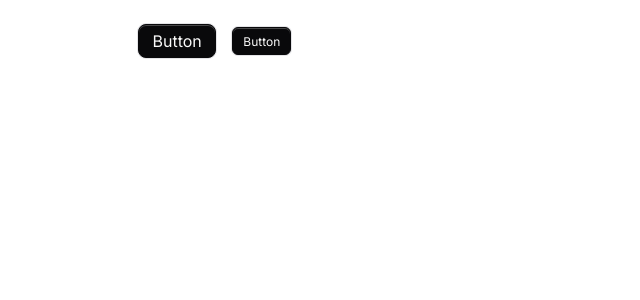
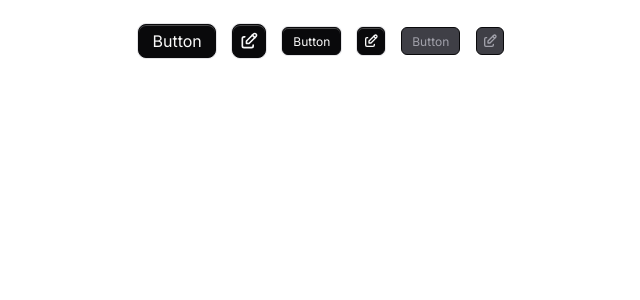
Before and after one commit to dinwwwh/dollar-ui, a React (Vite) app in the folder packages/core/: page / in a window 1280 px wide. Shown: the top 300 px of the page, without its empty margins (202-842 px from the left). Built offline with nearby package versions, Linux system fonts and the light colour scheme.

Commit message:
feat: $btn-square

```diff
--- a/packages/core/package.json
+++ b/packages/core/package.json
@@ -11,6 +11,7 @@
   "dependencies": {
     "@fontsource-variable/inter": "^5.0.19",
     "@fontsource-variable/jetbrains-mono": "^5.0.21",
+    "@tabler/icons-react": "^3.11.0",
     "react": "^18.3.1",
     "react-dom": "^18.3.1"
   },
--- a/packages/core/src/app.tsx
+++ b/packages/core/src/app.tsx
@@ -1,3 +1,4 @@
+import { IconEdit } from '@tabler/icons-react'
 import classes from './app.module.css'
 
 export function App() {
@@ -6,7 +7,17 @@ export function App() {
 
       <div className={classes.component}>
         <button className="$btn">Button</button>
+        <button className="$btn $btn-square">
+          <IconEdit />
+        </button>
         <button className="$btn $btn-sm">Button</button>
+        <button className="$btn $btn-square $btn-sm">
+          <IconEdit />
+        </button>
+        <button className="$btn $btn-sm" disabled>Button</button>
+        <button className="$btn $btn-square $btn-sm" disabled>
+          <IconEdit />
+        </button>
       </div>
 
     </div>
--- a/packages/core/src/styles/base.css
+++ b/packages/core/src/styles/base.css
@@ -15,7 +15,7 @@
     transition-duration: 200ms;
   }
 
-  *:focus {
+  *:focus-visible {
     outline: 2px solid var(--\$-fg-gray-500);
     outline-offset: 2px;
   }
--- a/packages/core/src/styles/ui/button.css
+++ b/packages/core/src/styles/ui/button.css
@@ -1,26 +1,52 @@
 .\$btn {
+  display: inline-flex;
+  align-items: center;
+  justify-content: center;
+
   height: 34px;
   padding: 0 13.5px;
   border-radius: var(--\$-border-radius-lg);
   background-color: var(--\$-bg-gray-950);
   color: var(--\$-fg-gray-50);
-  transition-property: background-color, color;
-  box-shadow:
-    rgba(255, 255, 255, 0.25) 0px 1px 0px 0px inset,
-    var(--\$-bg-gray-200) 0px 0px 0px 1px;
-
   border-width: 0.5px;
   border-color: var(--\$-bg-gray-950);
 
-  &:hover {
-    background-color: var(--\$-bg-gray-900);
-    color: var(--\$-fg-gray-100);
+  &:not(:disabled, [aria-disabled='true'], [data-disabled='true']) {
+    box-shadow:
+      rgba(255, 255, 255, 0.25) 0px 1px 0px 0px inset,
+      var(--\$-bg-gray-200) 0px 0px 0px 1px;
+
+    transition-property: filter, background-color, color;
+
+    &:hover {
+      filter: brightness(1.1);
+      background-color: var(--\$-bg-gray-900);
+      color: var(--\$-fg-gray-50);
+    }
+    /*disabled:bg-gray-200 disabled:text-gray-400 disabled:shadow-none disabled:hover:brightness-100 dark:disabled:bg-gray-500/10 dark:disabled:[background-image:none] dark:disabled:text-gray-700 dark:disabled:shadow-none dark:disabled:border-none bg-gradient-to-b [box-shadow:rgba(255,255,255,0.25)_0px_1px_0px_0px_inset,var(--btn-border-color)_0px_0px_0px_1px] text-white hover:brightness-[1.1] transition-[filter] duration-150 ease-in-out active:brightness-95 dark:shadow-inner dark:to-0% dark:border-t dark:shadow-white/10 disabled:from-gray-100 disabled:to-gray-100 from-primary-500  */
+    &:active {
+      filter: brightness(0.9);
+      background-color: var(--\$-bg-gray-800);
+      color: var(--\$-fg-gray-300);
+    }
   }
 
   &:disabled,
-  &[aria-disabled='true'] {
-    background-color: var(--\$-bg-gray-800);
-    color: var(--\$-fg-gray-300);
+  &[aria-disabled='true'],
+  &[data-disabled='true'] {
+    background-color: var(--\$-bg-gray-700);
+    color: var(--\$-fg-gray-400);
+    cursor: not-allowed;
+  }
+
+  svg {
+    width: 20px;
+    height: 20px;
+  }
+
+  &.\$btn-square {
+    padding: 0;
+    width: 34px;
   }
 
   &.\$btn-sm {
@@ -28,5 +54,15 @@
     padding: 0 10px;
     border-radius: var(--\$-border-radius-md);
     font-size: 12px;
+
+    svg {
+      width: 16px;
+      height: 16px;
+    }
+
+    &.\$btn-square {
+      padding: 0;
+      width: 28px;
+    }
   }
 }
```
Also changed, not shown: 1 other file (tests, documents, lock files or other folders).
